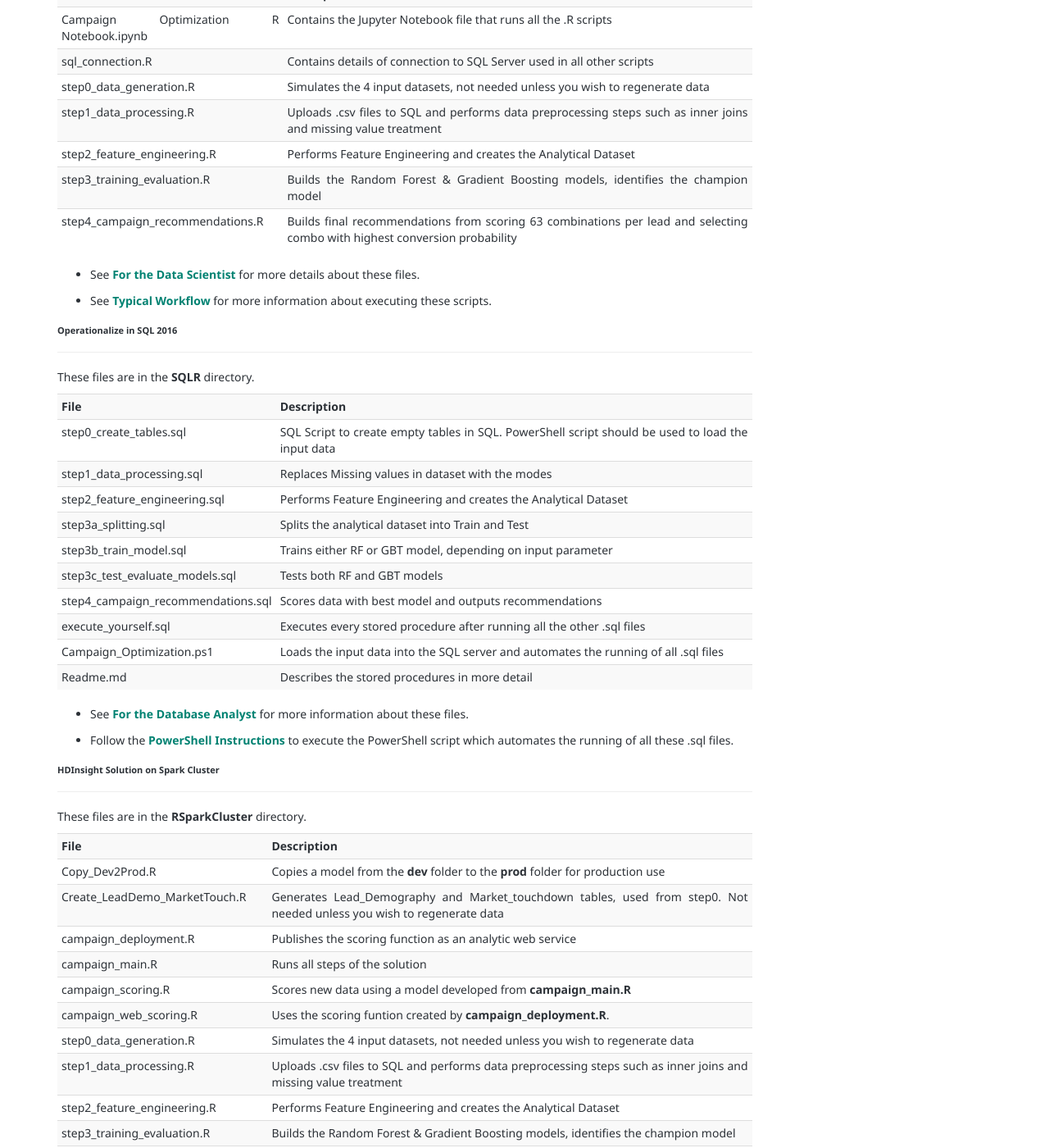
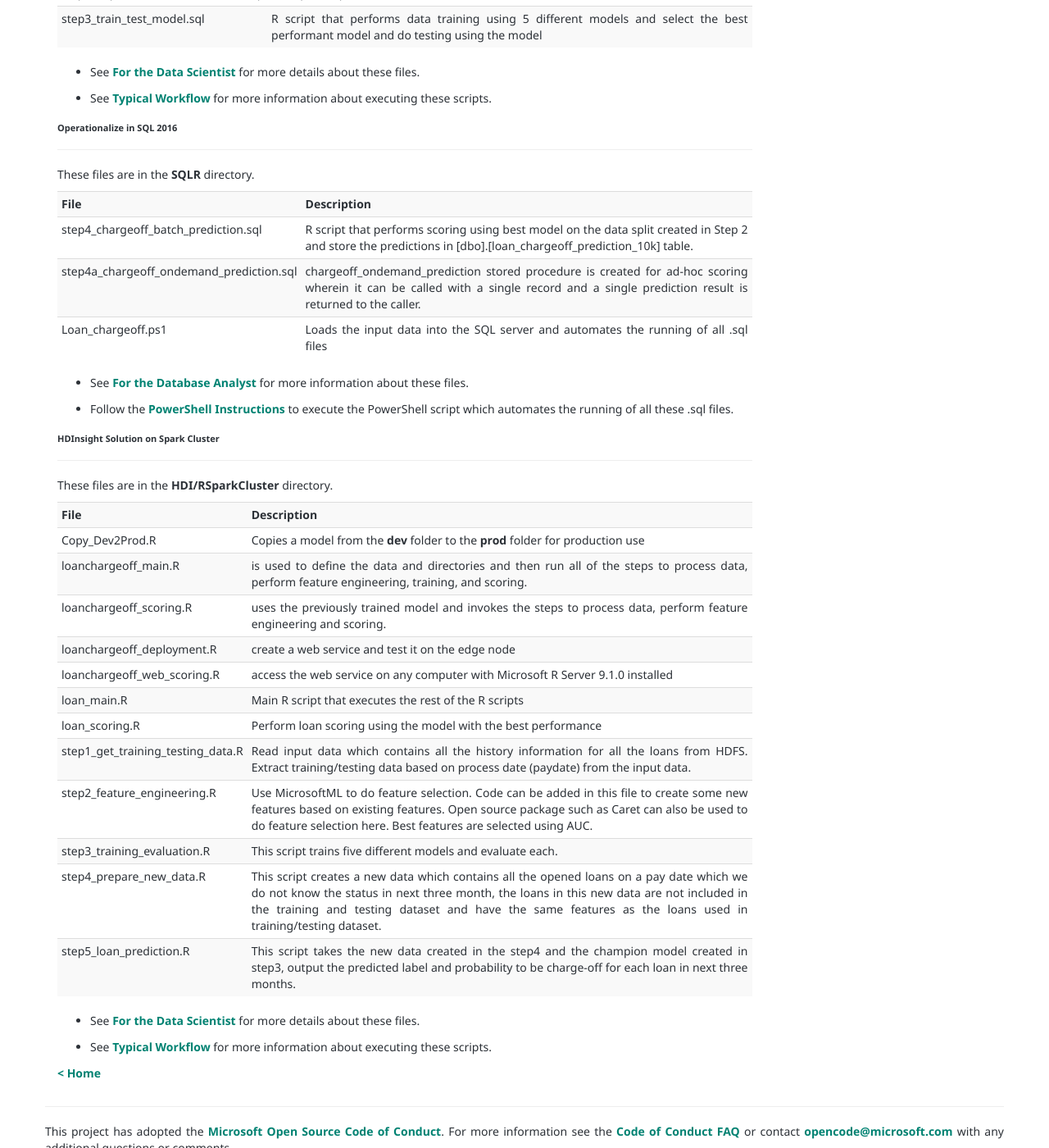
Before and after one commit to microsoft/r-server-loan-chargeoff, a Jekyll site: the page built from contents.md, in a window 1280 px wide and 1400 px high, scrolled down 912 px. Shown: the whole window at 82% size. Built offline with Jekyll 4.4.1, drawn with Linux system fonts in a browser that asks for light colours; nearby versions of some CDN libraries; some of the changed text lies outside the part shown.

```diff
--- a/contents.md
+++ b/contents.md
@@ -9,10 +9,9 @@ title: Template Contents
 The following is the directory structure for this template:
 
 - [**Data**](#copy-of-input-datasets)  This contains the copy of the simulated input data with 100K unique customers.
-- [**R**](#model-development-in-r)  This contains the R code to simulate the input datasets, pre-process them, create the analytical datasets, train the models, identify the champion model and provide recommendations.
-- [**Resources**](#resources-for-the-solution-packet) This directory contains other resources for the solution package.
-- [**SQLR**](#operationalize-in-sql-2016) This contains T-SQL code to pre-process the datasets, train the models, identify the champion model and provide recommendations. It also contains a PowerShell script to automate the entire process, including loading the data into the database (not included in the T-SQL code).
-- [**RSparkCluster**](#hdinsight-solution-on-spark-cluster) This contains the R code to pre-process the datasets, train the models, identify the champion model and provide recommendations on a Spark cluster.
+- [**R**](#model-development-in-r)  This contains the R code to simulate the input datasets, pre-process them, create the analytical datasets, train the models, identify the champion model and provide predictions.
+- [**SQLR**](#operationalize-in-sql-2016) This contains T-SQL code to pre-process the datasets, train the models, identify the champion model and provide predictions. It also contains a PowerShell script to automate the entire process, including loading the data into the database (not included in the T-SQL code).
+- [**HDI**](#hdinsight-solution-on-spark-cluster) This contains the R code to pre-process the datasets, train the models, identify the champion model and provide predictions on a Spark cluster.
 
 In this template with SQL Server R Services, two versions of the SQL implementation and another version for HDInsight implementation:
 
@@ -24,21 +23,56 @@ In this template with SQL Server R Services, two versions of the SQL implementat
 ### Copy of Input Datasets
 ----------------------------
 
-{% include data.md %}
+<div class="sql">
+<table class="table table-compressed table-striped">
+  <tr>
+    <th>File</th>
+    <th>Description</th>
+  </tr>
+  <tr>
+    <td>loan_info.csv</td>
+    <td>Raw data about each loan of a lending institution</td>
+  </tr>
+  <tr>
+    <td>member_info.csv</td>
+    <td>Raw data about each member of a lending institution</td>
+  </tr>
+  <tr>
+    <td>payments_info.csv</td>
+    <td>Raw data about loan payment history</td>
+  </tr>
+</table>
+</div>
+
+<div class="hdi">
+<table class="table table-compressed table-striped">
+  <tr>
+    <th>File</th>
+    <th>Description</th>
+  </tr>
+  <tr>
+    <td>Loan_Data1000.csv</td>
+    <td>Raw data about loan payment history for 1000 members</td>
+  </tr>
+  <tr>
+    <td>Loan_Data10000.csv</td>
+    <td>Raw data about loan payment history for 10000 members</td>
+  </tr>
+  <tr>
+    <td>Loan_Data100000.csv</td>
+    <td>Raw data about loan payment history for 100000 members</td>
+  </tr>
+</table>
+</div>
 
 ###  Model Development in R
 -------------------------
-These files  in the **R** directory for the SQL solution.
+These files  in the **SQLR* directory for the SQL solution.
 
 <table class="table table-striped table-condensed">
 <tr><th> File </th><th> Description </th></tr>
-<tr><td>Campaign Optimization R Notebook.ipynb  </td><td> Contains the Jupyter Notebook file that runs all the .R scripts </td></tr>
-<tr><td>sql_connection.R </td><td> Contains details of connection to SQL Server used in all other scripts </td></tr>
-<tr><td>step0_data_generation.R </td><td> Simulates the 4 input datasets, not needed unless you wish to regenerate data </td></tr>
-<tr><td>step1_data_processing.R </td><td> Uploads .csv files to SQL and performs data preprocessing steps such as inner joins and missing value treatment  </td></tr>
-<tr><td>step2_feature_engineering.R </td><td> Performs Feature Engineering and creates the Analytical Dataset </td></tr>
-<tr><td>step3_training_evaluation.R </td><td> Builds the Random Forest &amp; Gradient Boosting models, identifies the champion model </td></tr>
-<tr><td>step4_campaign_recommendations.R </td><td>Builds final recommendations from scoring 63 combinations per lead and selecting combo with highest conversion probability  </td></tr>
+<tr><td>step2a_optional_feature_selection.sql </td><td>R script that performs feature selection</td></tr>
+<tr><td>step3_train_test_model.sql</td><td>R script that performs data training using 5 different models and select the best performant model and do testing using the model</td></tr>
 </table>
 
 * See [For the Data Scientist](data-scientist.html?path=cig) for more details about these files.
@@ -51,16 +85,9 @@ These files are in the **SQLR** directory.
 
 <table class="table table-striped table-condensed">
 <tr><th> File </th><th> Description </th></tr>
-<tr><td> step0_create_tables.sql </td><td> SQL Script to create empty tables in SQL. PowerShell script should be used to load the input data</td></tr>
-<tr><td> step1_data_processing.sql  </td><td> Replaces Missing values in dataset with the modes </td></tr>
-<tr><td> step2_feature_engineering.sql </td><td> Performs Feature Engineering and creates the Analytical Dataset</td></tr>
-<tr><td> step3a_splitting.sql </td><td> Splits the analytical dataset into Train and Test</td></tr>
-<tr><td> step3b_train_model.sql</td><td> Trains either RF or GBT model, depending on input parameter</td></tr>
-<tr><td> step3c_test_evaluate_models.sql </td><td> Tests both RF and GBT models</td></tr>
-<tr><td> step4_campaign_recommendations.sql </td><td> Scores data with best model and outputs recommendations </td></tr>
-<tr><td> execute_yourself.sql  </td><td> Executes every stored procedure after running all the other .sql files </td></tr>
-<tr><td> Campaign_Optimization.ps1 </td><td> Loads the input data into the SQL server and automates the running of all .sql files  </td></tr>
-<tr><td> Readme.md  </td><td> Describes the stored procedures in more detail  </td></tr>
+<tr><td> step4_chargeoff_batch_prediction.sql  </td><td>R script that performs scoring using best model on the data split created in Step 2 and store the predictions in [dbo].[loan_chargeoff_prediction_10k]  table.</td></tr>
+<tr><td> step4a_chargeoff_ondemand_prediction.sql   </td><td> chargeoff_ondemand_prediction stored procedure is created for ad-hoc scoring wherein it can be called with a single record and a single prediction result is returned to the caller. </td></tr>
+<tr><td> Loan_chargeoff.ps1  </td><td> Loads the input data into the SQL server and automates the running of all .sql files </td></tr>
 </table>
 
 * See [ For the Database Analyst](dba.html?path=cig) for more information about these files.
@@ -69,40 +96,26 @@ These files are in the **SQLR** directory.
 
 ### HDInsight Solution on Spark Cluster
 ------------------------------------
-These files are in the **RSparkCluster** directory.
+These files are in the **HDI/RSparkCluster** directory.
 
 <table class="table table-striped table-condensed">
 <tr><th> File </th><th> Description </th></tr>
 <tr><td>Copy_Dev2Prod.R </td><td> Copies a model from the <strong>dev</strong> folder to the <strong>prod</strong> folder for production use </td></tr>
-<tr><td>Create_LeadDemo_MarketTouch.R </td><td> Generates Lead_Demography and Market_touchdown tables, used from step0.  Not needed unless you wish to regenerate data </td></tr>
-<tr><td>campaign_deployment.R </td><td> Publishes the scoring function as an analytic web service </td></tr>
-<tr><td>campaign_main.R </td><td> Runs all steps of the solution </td></tr>
-<tr><td>campaign_scoring.R </td><td> Scores new data using a model developed from <strong>campaign_main.R</strong> </td></tr>
-<tr><td>campaign_web_scoring.R </td><td> Uses the scoring funtion created by <strong>campaign_deployment.R</strong>. </td></tr>
-<tr><td>step0_data_generation.R </td><td> Simulates the 4 input datasets, not needed unless you wish to regenerate data </td></tr>
-<tr><td>step1_data_processing.R </td><td> Uploads .csv files to SQL and performs data preprocessing steps such as inner joins and missing value treatment </td></tr>
-<tr><td>step2_feature_engineering.R </td><td> Performs Feature Engineering and creates the Analytical Dataset </td></tr>
-<tr><td>step3_training_evaluation.R </td><td> Builds the Random Forest &amp; Gradient Boosting models, identifies the champion model</td></tr>
-<tr><td>step4_campaign_recommendations.R </td><td>Builds final recommendations from scoring 63 combinations per lead and selecting combo with highest conversion probability</td></tr>
-<tr><td>step5_create_hive_table.R </td><td>Stores recommendations in a Hive table for use in PowerBI</td></tr>
+<tr><td>loanchargeoff_main.R </td><td> is used to define the data and directories and then run all of the steps to process data, perform feature engineering, training, and scoring. </td></tr>
+<tr><td>loanchargeoff_scoring.R</td><td>uses the previously trained model and invokes the steps to process data, perform feature engineering and scoring.</td></tr>
+<tr><td>loanchargeoff_deployment.R </td><td> create a web service and test it on the edge node </td></tr>
+<tr><td>loanchargeoff_web_scoring.R </td><td> access the web service on any computer with Microsoft R Server 9.1.0 installed</td></tr>
+<tr><td>loan_main.R</td><td> Main R script that executes the rest of the R scripts </td></tr>
+<tr><td>loan_scoring.R </td><td> Perform loan scoring using the model with the best performance  </td></tr>
+<tr><td>step1_get_training_testing_data.R  </td><td> Read input data which contains all the history information for all the loans from HDFS. Extract training/testing data based on process date (paydate) from the input data. </td></tr>
+<tr><td>step2_feature_engineering.R </td><td> Use MicrosoftML to do feature selection. Code can be added in this file to create some new features based on existing features. Open source package such as Caret can also be used to do feature selection here. Best features are selected using AUC.  </td></tr>
+<tr><td>step3_training_evaluation.R </td><td> This script trains five different models and evaluate each. </td></tr>
+<tr><td>step4_prepare_new_data.R </td><td>This script creates a new data which contains all the opened loans on a pay date which we do not know the status in next three month, the loans in this new data are not included in the training and testing dataset and have the same features as the loans used in training/testing dataset. </td></tr>
+<tr><td>step5_loan_prediction.R </td><td>This script takes the new data created in the step4 and the champion model created in step3, output the predicted label and probability to be charge-off for each loan in next three months.</td></tr>
 </table>
 
 * See [For the Data Scientist](data-scientist.html?path=hdi) for more details about these files.
 * See [Typical Workflow](Typical.html?path=hdi)  for more information about executing these scripts.
 
 
-### Resources for the Solution Package
-------------------------------------
-
-<table class="table table-striped table-condensed">
-<tr><th> File </th><th> Description </th></tr>
-
-<tr><td> createuser.sql </td><td> Used during initial SQL Server setup to create the user and password and grant permissions</td></tr>
-<tr><td> Campaign_Data_Dictionnary.xlsx  </td><td> Schema and description of the 4 input tables and variables</td></tr>
-<tr><td> Images </td><td> Directory of images used for the  Readme.md  in this package </td></tr>
-</table>
-
-
-
-
 [&lt; Home](index.html)
```
Also changed, not shown: ODBC.md (+5 -5 lines), _includes/local.md (+14 -10 lines), _includes/step2.md (+3 -36 lines), business-manager.md (+2 -2 lines), data-scientist.md (+2 -1 lines), images/visualize1.png (added), images/visualize2.png (added), 1 other file.
